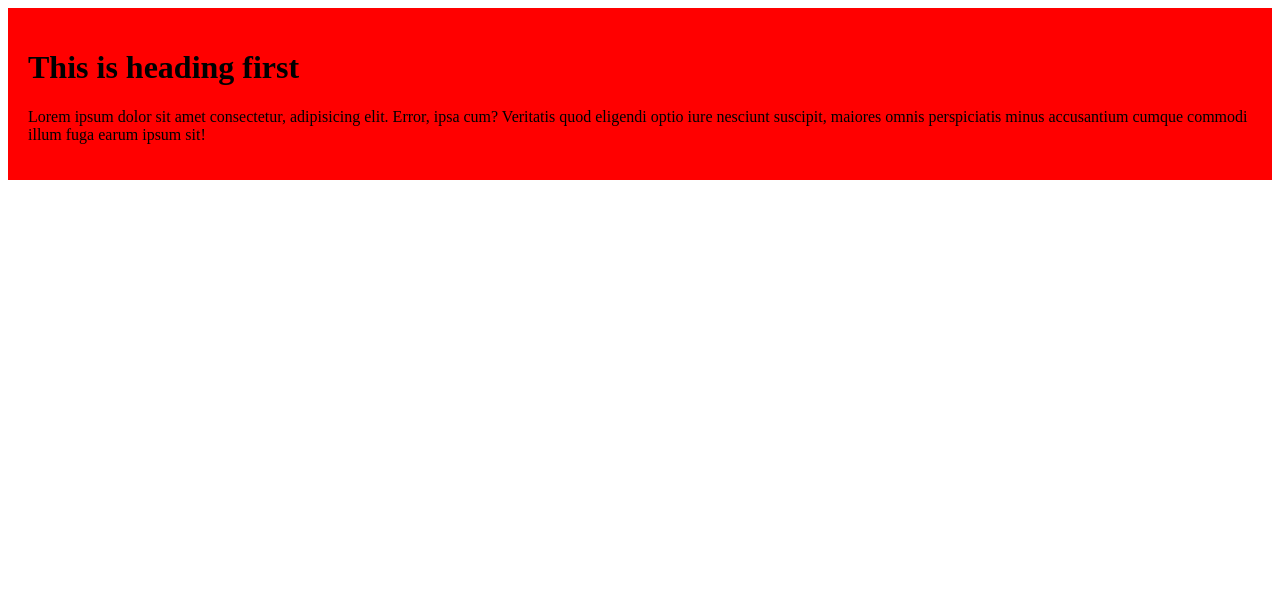
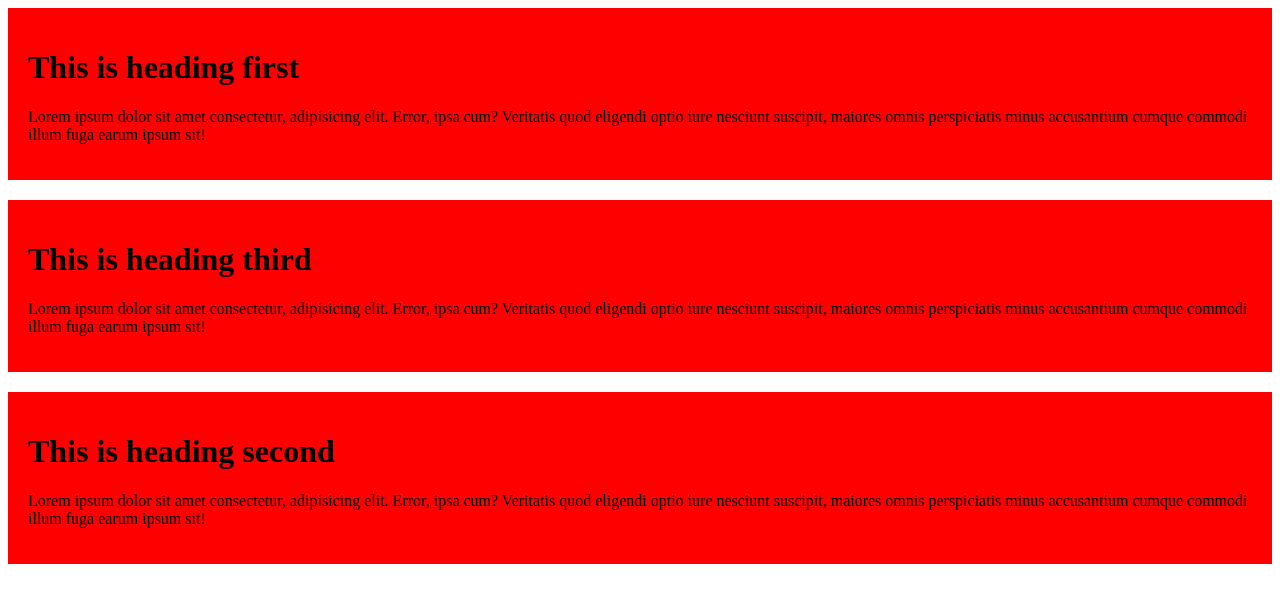
Before and after one commit to Dev-Maidul/my-first-github-repo, a plain HTML site: page index.html in a window 1280 px wide. Drawn offline with Linux system fonts and the light colour scheme.

Commit message:
three div added

```diff
--- a/index.html
+++ b/index.html
@@ -11,5 +11,13 @@
         <h1>This is heading first</h1>
         <p>Lorem ipsum dolor sit amet consectetur, adipisicing elit. Error, ipsa cum? Veritatis quod eligendi optio iure nesciunt suscipit, maiores omnis perspiciatis minus accusantium cumque commodi illum fuga earum ipsum sit!</p>
     </div>
+    <div>
+        <h1>This is heading third</h1>
+        <p>Lorem ipsum dolor sit amet consectetur, adipisicing elit. Error, ipsa cum? Veritatis quod eligendi optio iure nesciunt suscipit, maiores omnis perspiciatis minus accusantium cumque commodi illum fuga earum ipsum sit!</p>
+    </div>
+    <div>
+        <h1>This is heading second</h1>
+        <p>Lorem ipsum dolor sit amet consectetur, adipisicing elit. Error, ipsa cum? Veritatis quod eligendi optio iure nesciunt suscipit, maiores omnis perspiciatis minus accusantium cumque commodi illum fuga earum ipsum sit!</p>
+    </div>
 </body>
 </html>
--- a/style/style.css
+++ b/style/style.css
@@ -1,4 +1,5 @@
 div{
     background-color: red;
     padding: 20px;
+    margin-bottom: 20px;
 }
```
